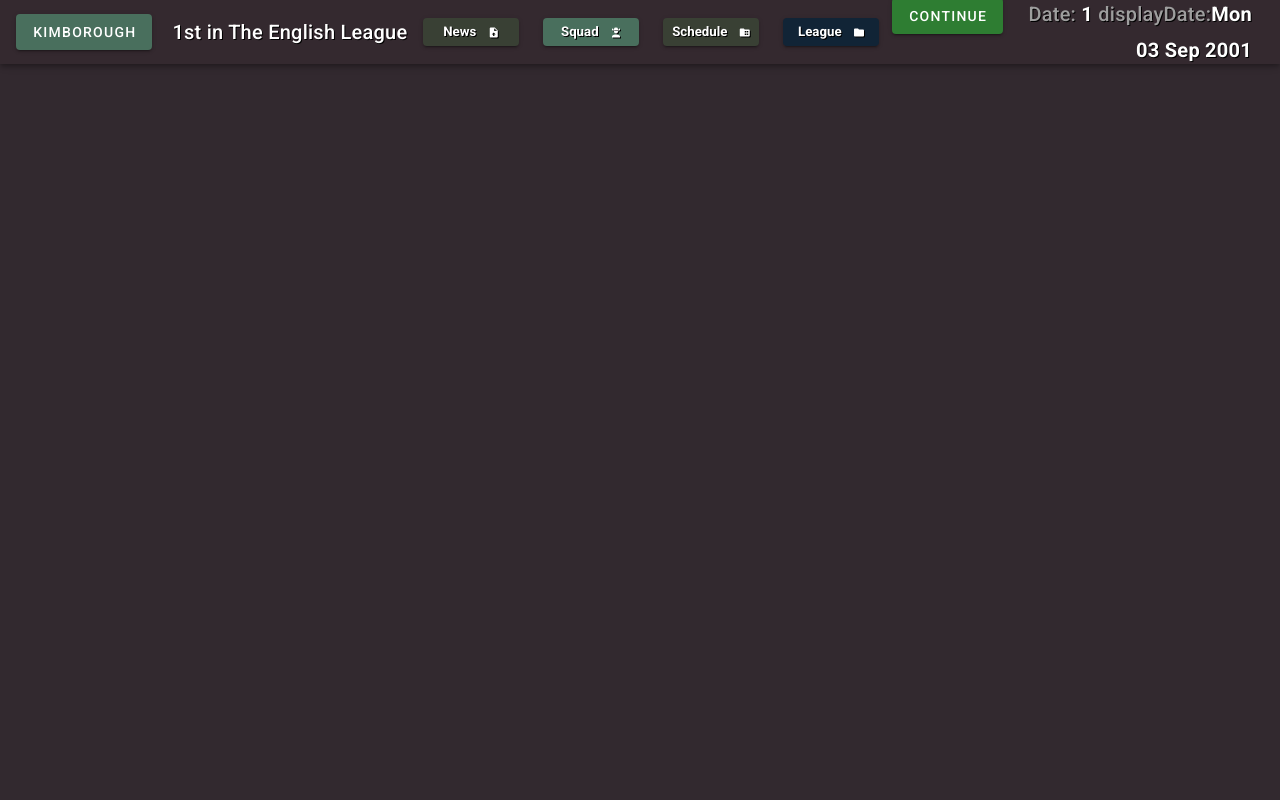
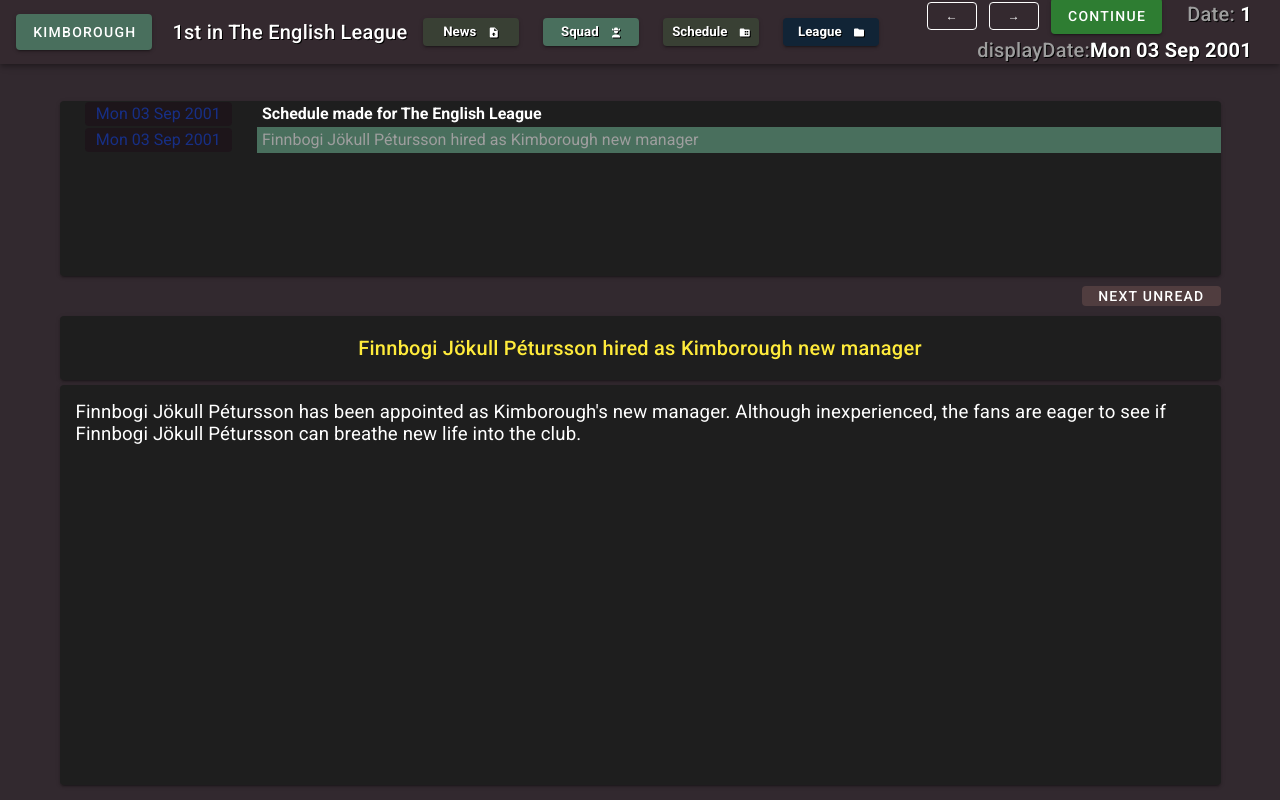
Before and after one commit to Boginn/mmam, a Vue app: page /news in a window 1280 px wide. Built offline with nearby package versions, Linux system fonts and the light colour scheme.

Commit message:
news screen built and a function to make news items. the function replaces $M, $C, $D etc with variables for each (manager, club, date, etc)

```diff
--- a/src/App.vue
+++ b/src/App.vue
@@ -21,6 +21,24 @@
       </span>
       <ButtonsSmall :routes="routes" :disabled="isMatchday" />
       <v-col class="text-end">
+        <v-btn
+          v-if="!isMatchday"
+          outlined
+          small
+          class="mr-3 "
+          :disabled="isMatchday || isAdvancingDate"
+          @click="$router.go(-1)"
+          ><span> &larr;</span>
+        </v-btn>
+        <v-btn
+          v-if="!isMatchday"
+          outlined
+          small
+          class="mr-3 "
+          :disabled="isMatchday || isAdvancingDate"
+          @click="$router.go(1)"
+          ><span> &rarr;</span>
+        </v-btn>
         <v-btn
           class="green darken-3"
           :disabled="isMatchday || isAdvancingDate"
@@ -71,6 +89,9 @@ export default {
       this.setLeague(this.selectedLeague);
       this.setCommission();
       this.setStaff();
+
+      //user input, select name, select club
+      this.$store.dispatch('setManagerName', this.selectedName);
       this.selectClub();
 
       engine.seedRosterToTeams(this.league, this.roster); // temp
@@ -84,6 +105,7 @@ export default {
 
   data: () => ({
     selectedClubId: 1001,
+    selectedName: 'Finnbogi Jökull Pétursson',
     selectedLeague: data.clubs.england,
     selectedRoster: data.fighters.roster,
     date: undefined,
@@ -97,6 +119,9 @@ export default {
   },
 
   computed: {
+    managerName() {
+      return this.$store.getters.managerName;
+    },
     isDeveloper() {
       return this.$store.getters.isDeveloper;
     },
@@ -205,6 +230,27 @@ export default {
       return this.$store.getters.getFighterById(id);
     },
     selectClub() {
+      const newsItem = data.news.manager.hired[0];
+      let { title, content } = newsItem;
+
+      title = engine.formatNewsItem(
+        title,
+        this.managerName,
+        this.getClub(this.selectedClubId).name,
+        this.displayDate
+      );
+      content = engine.formatNewsItem(
+        content,
+        this.managerName,
+        this.getClub(this.selectedClubId).name,
+        this.displayDate
+      );
+
+      this.$store.dispatch(
+        'addNews',
+        new classes.NewsItem(this.displayDate, title, content)
+      );
+
       this.$store.dispatch('selectClub', this.selectedClubId);
     },
     updateDisplayDate() {
@@ -417,6 +463,37 @@ export default {
         'setMatchId',
         this.idCodes.match + this.schedule.length
       );
+
+      const newsItem = data.news.schedule.set[0];
+      let { title, content } = newsItem;
+
+      title = engine.formatNewsItem(
+        title,
+        this.managerName,
+        this.getClub(this.selectedClubId).name,
+        engine.arrangeDate(
+          engine
+            .dateByDay(5)
+            .toString()
+            .split(' ')
+        )
+      );
+      content = engine.formatNewsItem(
+        content,
+        this.managerName,
+        this.getClub(this.selectedClubId).name,
+        engine.arrangeDate(
+          engine
+            .dateByDay(5)
+            .toString()
+            .split(' ')
+        )
+      );
+
+      this.$store.dispatch(
+        'addNews',
+        new classes.NewsItem(this.displayDate, title, content)
+      );
     },
 
     //eval
--- a/src/components/Match/Overview.vue
+++ b/src/components/Match/Overview.vue
@@ -72,7 +72,7 @@
               primary: !$parent.ringFinishedLeft,
             }"
           >
-            <v-row>
+            <v-row class="ring-message-row">
               <v-col class="pa-7 pt-6 white--text ring-message">
                 <span v-if="!$parent.ringFinishedLeft">
                   {{ messages[0].slice().reverse()[0] }}</span
@@ -89,7 +89,7 @@
               primary: !$parent.ringFinishedCenter,
             }"
           >
-            <v-row>
+            <v-row class="ring-message-row">
               <v-col class="pa-7 pt-6 white--text ring-message">
                 <span v-if="!$parent.ringFinishedCenter">
                   {{ messages[1].slice().reverse()[0] }}</span
@@ -106,7 +106,7 @@
               primary: !$parent.ringFinishedRight,
             }"
           >
-            <v-row>
+            <v-row class="ring-message-row">
               <v-col class="pa-7 pt-6 white--text ring-message">
                 <span v-if="!$parent.ringFinishedRight">
                   {{ messages[2].slice().reverse()[0] }}</span
@@ -218,3 +218,30 @@ export default {
   },
 };
 </script>
+
+<style scoped>
+.positions-match {
+  width: 170px;
+  height: 170px;
+  /* margin: -35px;
+  margin-left: 25px;
+  margin-right: 25px;
+  padding-top: 10px; */
+  margin: 25px;
+
+  background-color: rgb(80, 76, 21);
+  border-radius: 100%;
+}
+
+.ring-message {
+  text-overflow: ellipsis;
+  overflow: hidden;
+  max-height: 170px;
+  font-size: 13pt;
+}
+.ring-message-row {
+  display: flex;
+  align-items: center;
+  height: 170px;
+}
+</style>
--- a/src/data/classes.js
+++ b/src/data/classes.js
@@ -230,4 +230,17 @@ export default {
       this.clubId = clubId;
     }
   },
+  NewsItem: class {
+    date;
+    title;
+    content;
+    id;
+    read = false;
+
+    constructor(date, title, content) {
+      this.date = date;
+      this.title = title;
+      this.content = content;
+    }
+  },
 };
--- a/src/data/data.js
+++ b/src/data/data.js
@@ -3,6 +3,7 @@ import clubs from './clubs';
 import commission from './judges';
 import staff from './coaches';
 import ui from './ui.js';
+import news from './news.js';
 import countryCodes from './countryCodes.js';
 
 export default {
@@ -14,6 +15,7 @@ export default {
   tabs: ui.tabs,
   headers: ui.headers,
   routes: ui.routes,
+  news,
 
   date: '2001-09-03',
   timeoutInterval: 750,
@@ -25,6 +27,7 @@ export default {
     club: 1000,
     match: 41000,
     archivedMatch: 78000,
+    news: 900000,
   },
 
   matchData: {
--- /dev/null
+++ b/src/data/news.js
@@ -0,0 +1,20 @@
+export default {
+  manager: {
+    hired: [
+      {
+        title: '$M hired as $C new manager',
+        content:
+          "$M has been appointed as $C's new manager. Although inexperienced, the fans are eager to see if $M can breathe new life into the club.",
+      },
+    ],
+  },
+  schedule: {
+    set: [
+      {
+        title: 'Schedule made for The English League',
+        content:
+          'All fixtures for the 2001/2002 season of contests have been set. Any future conflict will be solved by rescheduling as fit. Clubs must register their players before $D',
+      },
+    ],
+  },
+};
--- a/src/engine/engine.js
+++ b/src/engine/engine.js
@@ -21,8 +21,13 @@ export default {
     return fighter.personal.name.split(' ')[1];
   },
   arrangeDate(dateArray) {
-    // return this.splitDate;
     return `${dateArray[0]} ${dateArray[2]} ${dateArray[1]} ${dateArray[3]}`;
+  },
+  formatNewsItem(item, manager, club, date) {
+    item = item.split('$M').join(manager);
+    item = item.split('$C').join(club);
+    item = item.split('$D').join(date);
+    return item;
   },
   countryCode(country) {
     return data.countryCodes.filter((element) => element.country == country);
--- a/src/store/index.js
+++ b/src/store/index.js
@@ -18,6 +18,9 @@ export default new Vuex.Store({
     commission: [],
     staff: [],
 
+    news: [],
+    lastSelectedNewsItem: null,
+
     schedule: [],
 
     matches: [],
@@ -34,9 +37,11 @@ export default new Vuex.Store({
 
     matchData: data.matchData,
 
+    //user
+    selectedClubId: null,
+    managerName: null,
     //id
-    selectedClubId: null,
-
+    newsId: data.idCodes.news,
     fighterId: null,
     commissionId: null,
     staffId: null,
@@ -46,6 +51,9 @@ export default new Vuex.Store({
     archivedMatchId: data.idCodes.archivedMatch,
   },
   getters: {
+    managerName(state) {
+      return state.managerName;
+    },
     displayDate(state) {
       return state.displayDate;
     },
@@ -127,6 +135,12 @@ export default new Vuex.Store({
     //archive
     matches(state) {
       return state.matches;
+    },
+    news(state) {
+      return state.news;
+    },
+    lastSelectedNewsItem(state) {
+      return state.lastSelectedNewsItem;
     },
 
     //id
@@ -245,14 +259,26 @@ export default new Vuex.Store({
     addMatch(context, payload) {
       context.commit('ADD_MATCH', payload);
     },
+    markAsRead(context, payload) {
+      context.commit('MARK_AS_READ', payload);
+    },
     addClubData(context, payload) {
       context.commit('ADD_CLUB_DATA', payload);
     },
     addFighterData(context, payload) {
       context.commit('ADD_FIGHTER_DATA', payload);
     },
+    addNews(context, payload) {
+      context.commit('ADD_NEWS', payload);
+    },
+    setLastSelectedNewsItem(context, payload) {
+      context.commit('SET_LAST_SELECTED_NEWS_ITEM', payload);
+    },
 
     //id
+    setManagerName(context, payload) {
+      context.commit('SET_MANAGER_NAME', payload);
+    },
     setFighterId(context, payload) {
       context.commit('SET_FIGHTER_ID', payload);
     },
@@ -378,6 +404,24 @@ export default new Vuex.Store({
     },
 
     //archive
+    ADD_NEWS(state, payload) {
+      state.newsId++;
+      payload = { ...payload, id: state.newsId };
+      if (!state.news.length) {
+        payload = { ...payload, read: true };
+      }
+      state.news.push(payload);
+    },
+    SET_LAST_SELECTED_NEWS_ITEM(state, payload) {
+      state.lastSelectedNewsItem = payload;
+    },
+    MARK_AS_READ(state, payload) {
+      state.news.forEach((element) => {
+        if (element.id == payload.id) {
+          element.read = true;
+        }
+      });
+    },
     ADD_MATCH(state, payload) {
       console.log('added match');
       console.log(payload);
@@ -450,6 +494,9 @@ export default new Vuex.Store({
     },
 
     //id
+    SET_MANAGER_NAME(state, payload) {
+      state.managerName = payload;
+    },
     SET_FIGHTER_ID(state, payload) {
       state.fighterId = payload;
     },
--- a/src/views/Match.vue
+++ b/src/views/Match.vue
@@ -1280,13 +1280,6 @@ export default {
   font-size: 8pt;
 }
 
-.ring-message {
-  text-overflow: ellipsis;
-  overflow: hidden;
-  max-height: 120px;
-  font-size: 9pt;
-}
-
 .judges {
   text-overflow: ellipsis;
   overflow: hidden;
@@ -1313,13 +1306,4 @@ export default {
 .activeRound {
   background-color: #ccc;
 }
-
-.positions-match {
-  width: 130px;
-  height: 130px;
-  margin: 25px;
-
-  background-color: rgb(80, 76, 21);
-  border-radius: 100%;
-}
 </style>
--- a/src/views/News.vue
+++ b/src/views/News.vue
@@ -1,27 +1,134 @@
 <template>
   <v-container>
+    <v-card class="news-inbox-card">
       <v-row>
+        <v-col cols="2">
+          <div
+            class="news-inbox-date balance--text text-center"
+            v-for="item in news"
+            :key="item.id"
+          >
+            <div class="bgcolor darken-1 rounded">
+              {{ item.date }}
+            </div>
+          </div>
+        </v-col>
         <v-col>
-
+          <div
+            class="news-inbox "
+            v-for="item in news"
+            :key="item.id"
+            v-bind:class="{
+              'font-weight-bold ': !item.read,
+              'primary white--text': selectedItem.id == item.id,
+              'grey--text': item.read,
+            }"
+            @click="selectItem(item)"
+          >
+            {{ item.title }}
+          </div>
         </v-col>
       </v-row>
+    </v-card>
+    <div class="justify-end d-flex ">
+      <v-tab
+        class="sixth rounded unread-btn"
+        @click="nextUnread()"
+        v-bind:class="{
+          tertiary: true,
+          sixth: false,
+        }"
+        >next unread</v-tab
+      >
+    </div>
+    <v-card class="news-title-card  yellow--text">
+      <v-card-title>
+        {{ selectedItem.title }}
+      </v-card-title>
+    </v-card>
+    <v-card class="news-content-card">
+      <v-card-text class="news-content white--text">
+        {{ selectedItem.content }}
+      </v-card-text>
+    </v-card>
   </v-container>
 </template>
 
 <script>
-
-
-
 export default {
   name: 'News',
-  components: {
-
+  components: {},
+  created() {
+    this.selectedItem = this.lastSelectedNewsItem;
+    if (!this.selectedItem) {
+      this.selectedItem = this.news.slice().reverse()[0];
+    }
   },
   computed: {
+    news() {
+      return this.$store.getters.news.slice().reverse();
+    },
+    lastSelectedNewsItem() {
+      return this.$store.getters.lastSelectedNewsItem;
+    },
+  },
+  data: () => ({
+    selectedItem: null,
+  }),
 
+  methods: {
+    selectItem(item) {
+      this.selectedItem = item;
+      this.$store.dispatch('markAsRead', item);
+      this.$store.dispatch('setLastSelectedNewsItem', item);
     },
-  data: () =>({
+    nextUnread() {
+      let nextUnread;
+      this.news.forEach((element) => {
+        if (!element.read) {
+          nextUnread = element;
+        }
+      });
+      this.$store.dispatch('markAsRead', nextUnread);
+      this.selectedItem = nextUnread;
+    },
+  },
+};
+</script>
 
-  })
+<style scoped>
+.unread-btn {
+  padding-top: 2px;
+  padding-bottom: 2px;
+  margin-bottom: 10px;
 }
-</script>
+.news-inbox-card {
+  height: 175px;
+  margin-bottom: 10px;
+  margin-top: 25px;
+  overflow-y: auto;
+  overflow-x: hidden;
+}
+.news-inbox-date {
+  margin-left: 20px;
+  padding: 1px;
+  padding-left: 5px;
+}
+.news-inbox {
+  cursor: pointer;
+  padding: 1px;
+  padding-left: 5px;
+}
+.news-content-card {
+  font-size: 14pt;
+  height: 400px;
+}
+.news-content {
+  font-size: 14pt;
+}
+.news-title-card {
+  display: flex;
+  justify-content: center;
+  margin-bottom: 5px;
+}
+</style>
```
Lines whose indentation alone changed are shown as unchanged.
